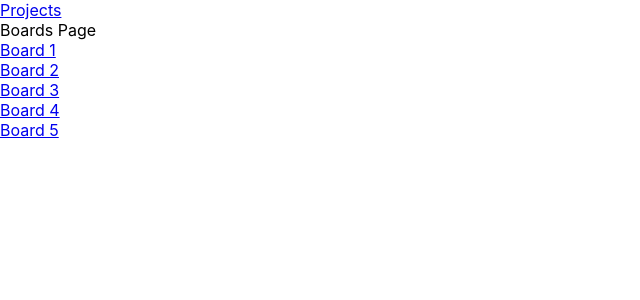
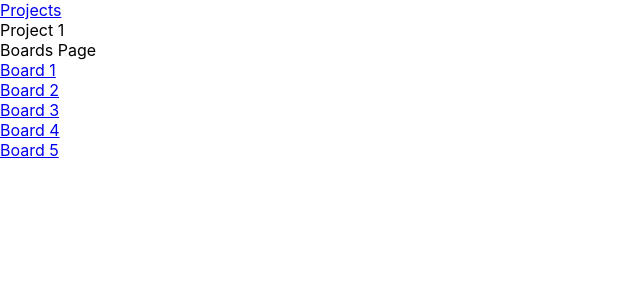
Before and after one commit to WillJDunn/a-team, a React (Create React App) app: page /projects/1/boards in a window 1280 px wide. Shown: the top 300 px of the page, without its empty margins (0-640 px from the left). Built offline with nearby package versions, Linux system fonts and the light colour scheme.

Commit message:
- Added apidoc package (not sure how we lost it) - Corrected an apidoc comment for user creation

```diff
--- a/package.json
+++ b/package.json
@@ -5,10 +5,8 @@
   "dependencies": {
     "@material-ui/core": "^3.9.2",
     "@material-ui/icons": "^3.0.2",
-    "@types/express": "^4.16.1",
     "body-parser": "^1.18.3",
     "classnames": "latest",
-    "eslint-plugin-react-hooks": "^1.0.1",
     "express": "^4.16.4",
     "express-pino-logger": "^4.0.0",
     "express-session": "latest",
@@ -34,7 +32,8 @@
     "test": "react-scripts test",
     "eject": "react-scripts eject",
     "server": "node-env-run src/server --exec nodemon -- --ignore sessions | pino-colada",
-    "dev": "run-p server start"
+    "dev": "run-p server start",
+    "docs": "apidoc -i src/server -o apidoc/"
   },
   "eslintConfig": {
     "extends": "react-app"
@@ -48,6 +47,7 @@
   "devDependencies": {
     "@types/express": "^4.16.1",
     "@types/prop-types": "^15.7.0",
+    "apidoc": "^0.17.7",
     "eslint-plugin-react-hooks": "^1.0.1",
     "node-env-run": "^3.0.2",
     "nodemon": "^1.18.10",
--- a/src/frontend/boards/BoardsPage.js
+++ b/src/frontend/boards/BoardsPage.js
@@ -6,6 +6,7 @@ const BoardsPage = props => {
   return (
     <React.Fragment>
       <Link to="/projects/">Projects</Link>
+      <div>Project {projectId}</div>
       <div>Boards Page</div>
       {[1, 2, 3, 4, 5].map(i => {
         const link = `/projects/${projectId}/boards/${i}`;
--- a/src/server/routes/users.js
+++ b/src/server/routes/users.js
@@ -55,7 +55,6 @@ router.get('/:userId', (req, res, next) => {
  *       "username": "firstInitialLastName",
  *       "password": "password1234",
  *       "email": "foo@domain.com",
- *       "emailVerified": true
  *     }
  *
  * @apiSuccess (200) {User} the newly created user object
```
